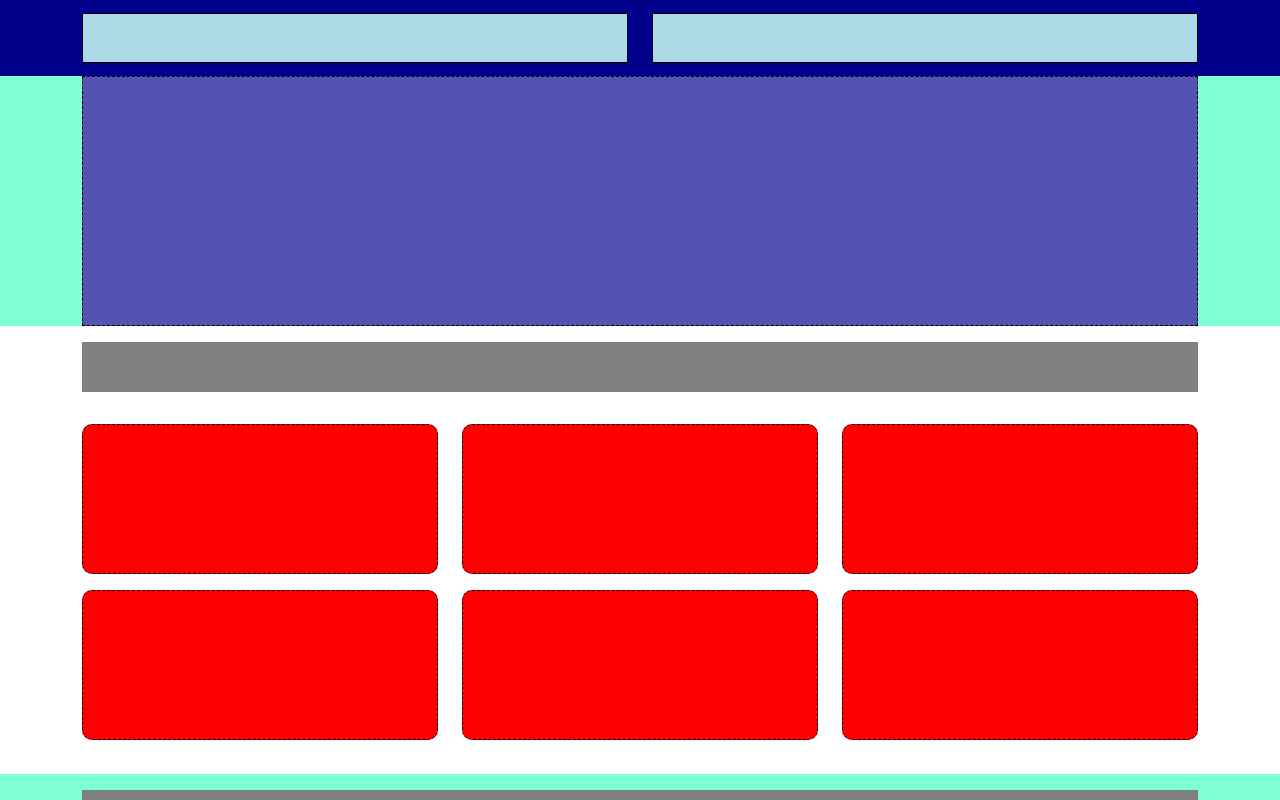
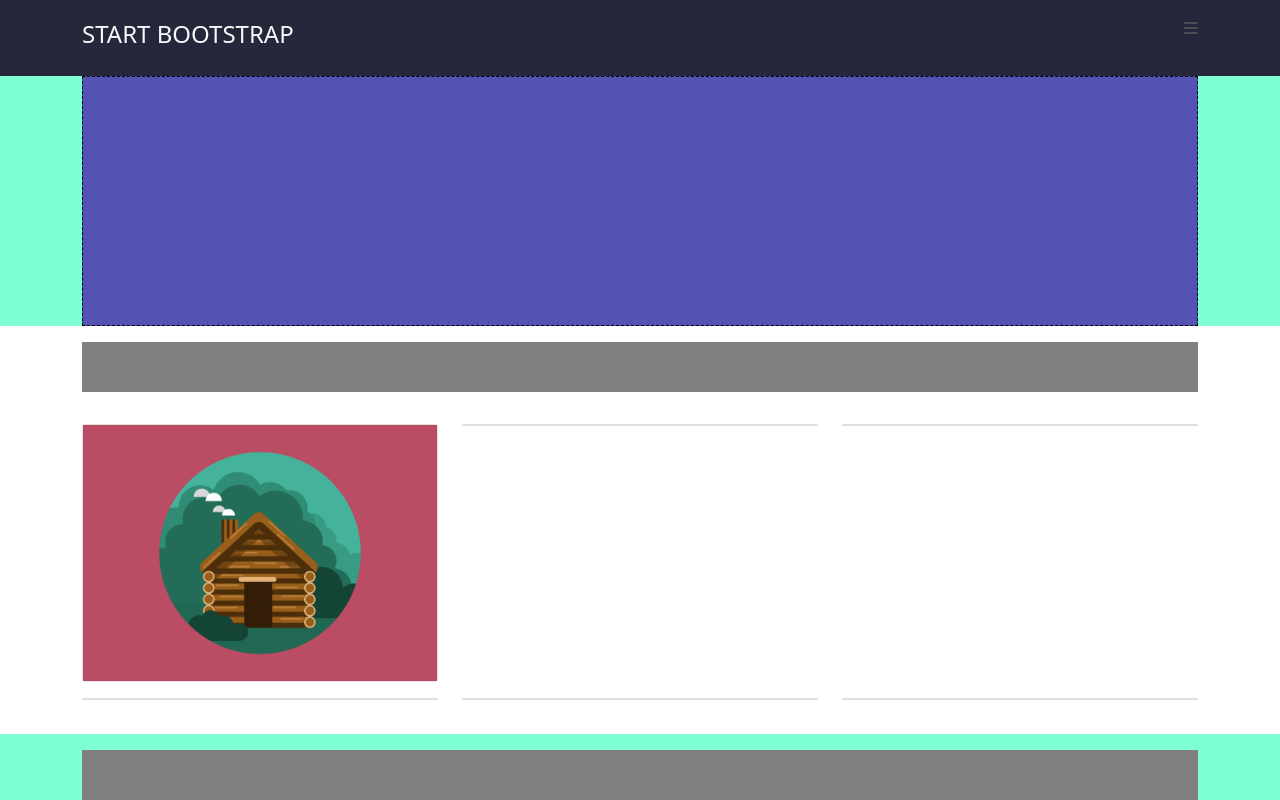
Before and after one commit to FilippoTrogu/html-css-bootstrap-freelancer, a plain HTML site: page index.html in a window 1280 px wide. Shown: the top 800 px of the page. Drawn offline with nearby package versions, Linux system fonts and the light colour scheme.

Commit message:
header fatto ma da completare

```diff
--- a/css/style.css
+++ b/css/style.css
@@ -8,15 +8,11 @@ header{
     height: 76px;
     display: flex;
     align-items: center;
-    background-color: darkblue;
+    background-color: rgb(39, 39, 59);
 
 }
 
-.content-header{
-    background-color: lightblue;
-    height: 50px;
-    border: 1px solid black;
-}
+
 
 .jumbo, .about{
     background-color: aquamarine;
@@ -37,12 +33,6 @@ header{
     background-color: grey;
 }
 
-.card-content{
-    background-color: red;
-    height: 150px;
-    border: 1px dashed black;
-    border-radius: 10px;
-}
 
 .content-form{
     background-color: green;
--- a/index.html
+++ b/index.html
@@ -5,6 +5,7 @@
     <meta name="viewport" content="width=device-width, initial-scale=1.0">
     <link href="https://cdn.jsdelivr.net/npm/bootstrap@5.0.2/dist/css/bootstrap.min.css" rel="stylesheet" integrity="sha384-EVSTQN3/azprG1Anm3QDgpJLIm9Nao0Yz1ztcQTwFspd3yD65VohhpuuCOmLASjC" crossorigin="anonymous">
     <link rel="stylesheet" href="./css/style.css">
+    <link rel="stylesheet" href="https://cdnjs.cloudflare.com/ajax/libs/font-awesome/6.4.2/css/all.min.css" integrity="sha512-z3gLpd7yknf1YoNbCzqRKc4qyor8gaKU1qmn+CShxbuBusANI9QpRohGBreCFkKxLhei6S9CQXFEbbKuqLg0DA==" crossorigin="anonymous" referrerpolicy="no-referrer" />
     <title>Document</title>
 </head>
 <body>
@@ -12,10 +13,14 @@
         <div class="container">
             <div class="row">
                 <div class="col-6">
-                    <div class="content-header"></div>
+                    <div class="content-header">
+                        <div class="text-uppercase text-light"><h4>start bootstrap</h4></div>
+                    </div>
                 </div>
                 <div class="col-6">
-                    <div class="content-header"></div>
+                    <div class="content-header d-flex justify-content-end align-self-center">
+                        <i class="fa-solid fa-bars" style="color: #4d4f53;"></i>
+                    </div>
                 </div>
             </div>
         </div>
@@ -39,27 +44,45 @@
                     </div>
 
                     <div class="col-12 col-md-6 col-lg-4">
-                        <div class="card-content"></div>
+                        <div class="card-content">
+                            <div class="card">
+                                <img src="./img/cabin.png" alt="cabin">
+                            </div>
+                        </div>
                     </div>
 
                     <div class="col-12 col-md-6 col-lg-4">
-                        <div class="card-content"></div>
+                        <div class="card-content">
+                            <div class="card">
+
+                            </div>
+                        </div>
                     </div>
 
                     <div class="col-12 col-md-6 col-lg-4">
-                        <div class="card-content"></div>
+                        <div class="card-content">
+                            <div class="card"></div>
+                        </div>
                     </div>
 
                     <div class="col-12 col-md-6 col-lg-4">
-                        <div class="card-content"></div>
+                        <div class="card-content">
+                            <div class="card"></div>
+                        </div>
                     </div>
 
                     <div class="col-12 col-md-6 col-lg-4">
-                        <div class="card-content"></div>
+                        <div class="card-content">
+                            <div class="card"></div>
+                        </div>
                     </div>
 
                     <div class="col-12 col-md-6 col-lg-4">
-                        <div class="card-content"></div>
+                        <div class="card-content">
+                            <div class="card">
+
+                            </div>
+                        </div>
                     </div>
                 </div>
             </div>
```
Also changed, not shown: img/avatar.svg (added), img/cabin.png (added), img/cake.png (added), img/circus.png (added), img/game.png (added), img/safe.png (added), img/submarine.png (added).
